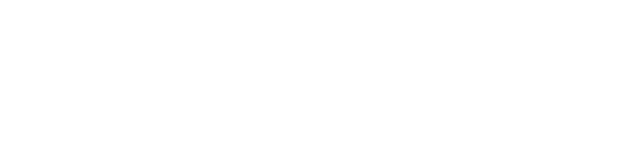
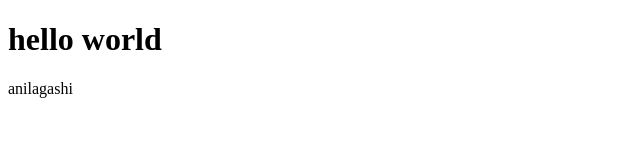
Before and after one commit to anilaaag/Projekti-Web, a plain HTML site: page index.html in a window 1280 px wide. Shown: the whole page, without its empty margins (0-640 px from the left). Drawn offline with Linux system fonts and the light colour scheme.

Commit message:
updated index.html

```diff
--- a/index.html
+++ b/index.html
@@ -6,6 +6,8 @@
     <title>Document</title>
 </head>
 <body>
+    <h1>hello world</h1>
 
+    <p>anilagashi</p>
 </body>
 </html>
```
